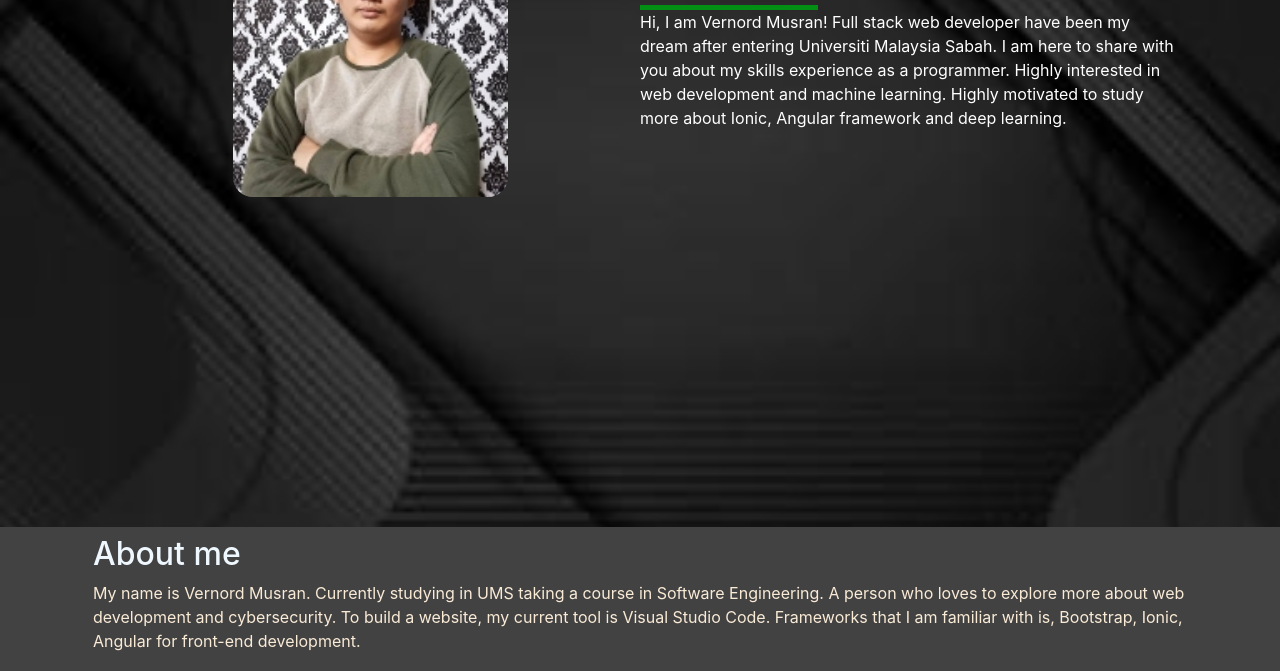
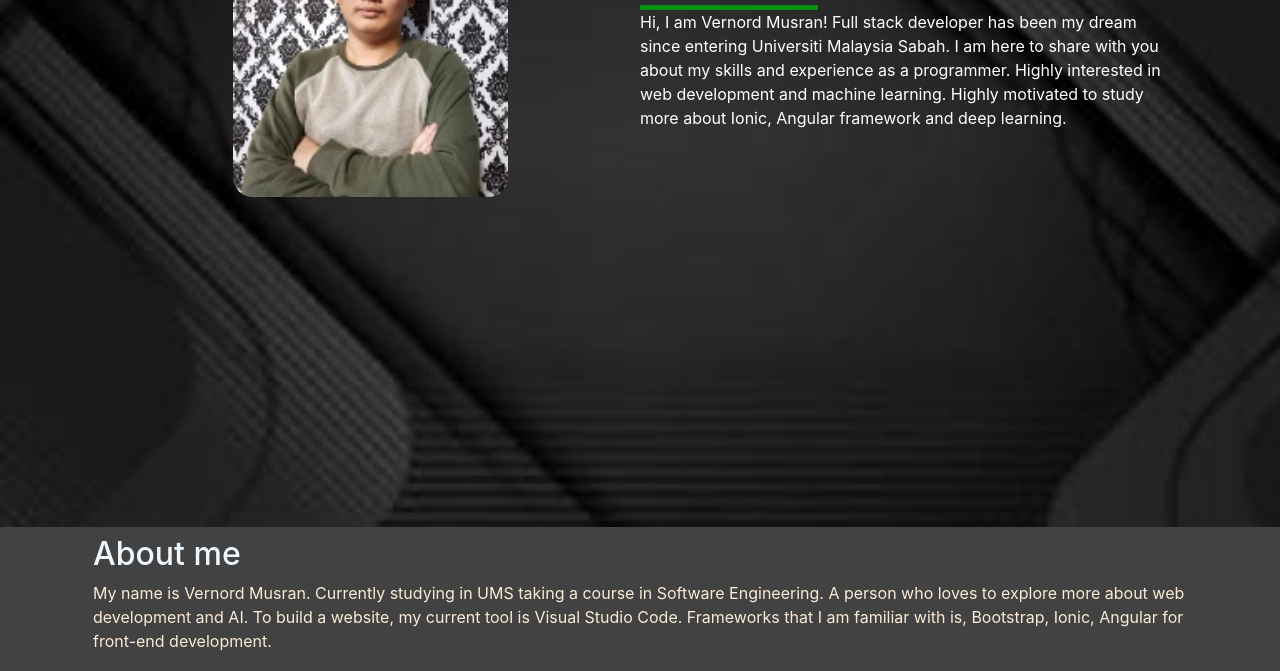
Before and after one commit to dronrev/my_portfolio_vernord.github.io, a plain HTML site: page index.html in a window 1280 px wide. Shown: the part 329-1000 px from the top of the page. Drawn offline with nearby package versions, Linux system fonts and the light colour scheme.

Commit message:
Update index.html

```diff
--- a/index.html
+++ b/index.html
@@ -108,9 +108,9 @@
                     <h1>Welcome</h1>
                   </div>
                   <p>
-                    Hi, I am Vernord Musran! Full stack web developer have been my
-                    dream after entering Universiti Malaysia Sabah. I am here to share
-                    with you about my skills experience as a programmer.
+                    Hi, I am Vernord Musran! Full stack developer has been my
+                    dream since entering Universiti Malaysia Sabah. I am here to share
+                    with you about my skills and experience as a programmer.
                     Highly interested in web development and machine learning.
                     Highly motivated to study more about Ionic, Angular framework and deep learning.
                   </p>
@@ -124,7 +124,7 @@
 
             <div class="p-2">
                 <h2 style="color: aliceblue;">About me</h2>
-                <p style="color: antiquewhite;">My name is Vernord Musran. Currently studying in UMS taking a course in Software Engineering. A person who loves to explore more about web development and cybersecurity. To build a website, my current tool is Visual Studio Code. Frameworks that I am familiar with is, Bootstrap, Ionic, Angular for front-end development.
+                <p style="color: antiquewhite;">My name is Vernord Musran. Currently studying in UMS taking a course in Software Engineering. A person who loves to explore more about web development and AI. To build a website, my current tool is Visual Studio Code. Frameworks that I am familiar with is, Bootstrap, Ionic, Angular for front-end development.
                 </p>
             </div>
         </div>
```
